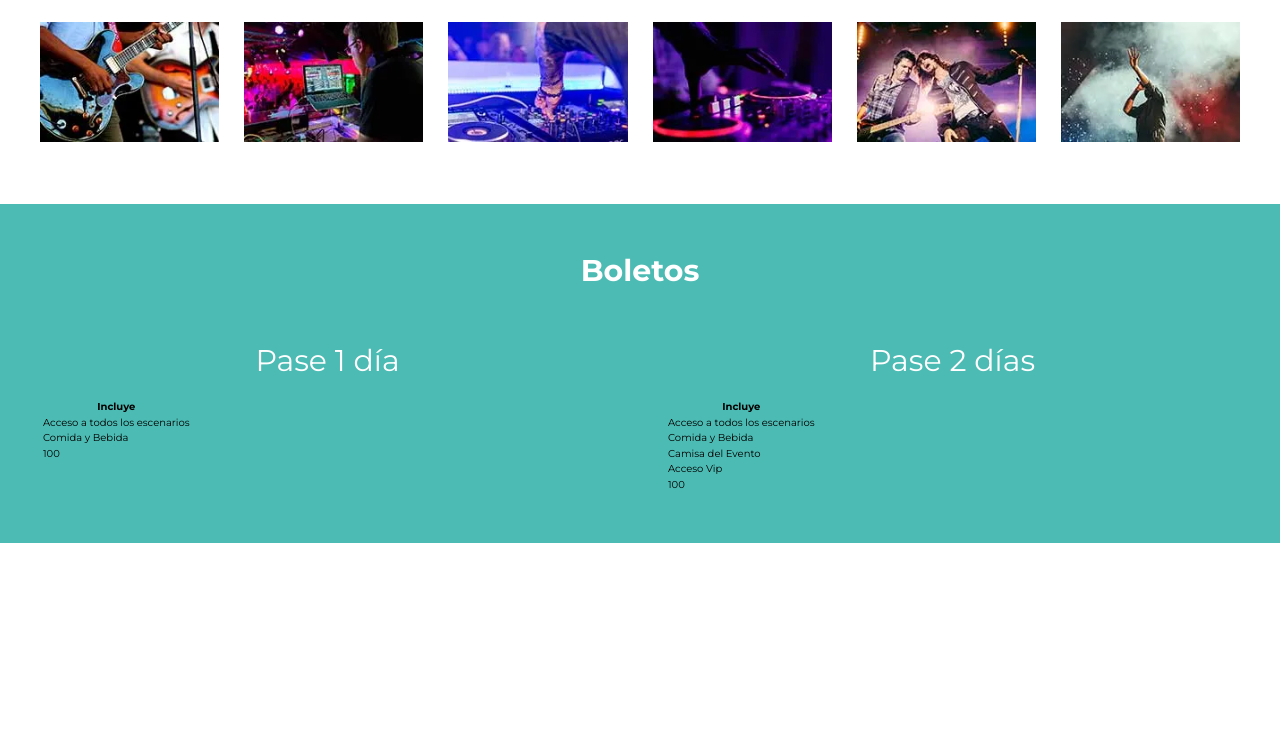
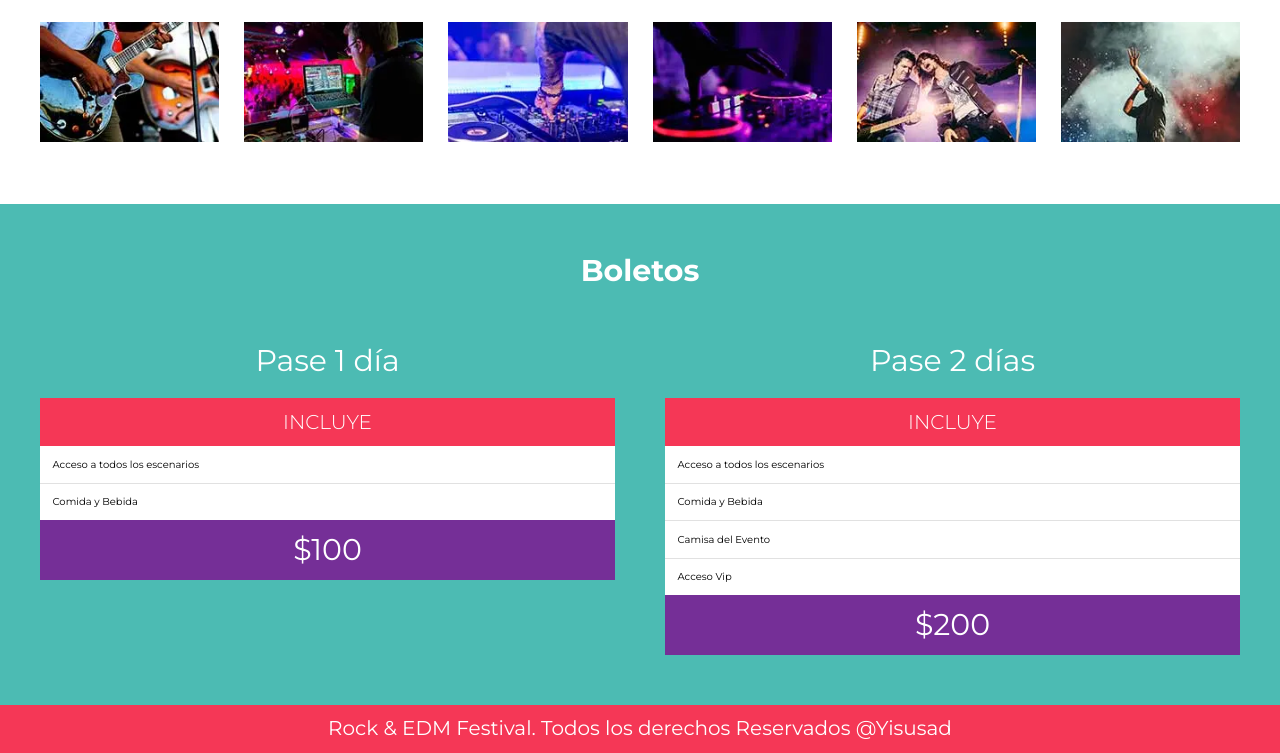
Before and after one commit to Yisusad/festival-musica-page, a website: page index.html in a window 1280 px wide. Shown: the part 2985-3738 px from the top of the page. Before the commit the page ends 3528 px from the top, so only its background shows below. Drawn offline with Linux system fonts and the light colour scheme.

Commit message:
Se aplica SASS a sección Pases, se finaliza

```diff
--- a/index.html
+++ b/index.html
@@ -137,7 +137,7 @@
 
                     <tfoot>
                         <tr>
-                            <td>100</td>
+                            <td>$100</td>
                         </tr>
                     </tfoot>
                 </table>
@@ -167,13 +167,17 @@
 
                     <tfoot>
                         <tr>
-                            <td>100</td>
+                            <td>$200</td>
                         </tr>
                     </tfoot>
                 </table>
             </div>
         </div>
     </section>
+
+    <footer class="footer">
+        <p>Rock & EDM Festival. Todos los derechos Reservados @Yisusad</p>
+    </footer>
     <script src="build/js/bundle.js"></script>
 </body>
 </html>
--- a/src/scss/app.scss
+++ b/src/scss/app.scss
@@ -11,3 +11,4 @@
 @import 'layout/lineup';
 @import 'layout/galeria';
 @import 'layout/boletos';
+@import 'layout/footer';
--- a/src/scss/layout/_boletos.scss
+++ b/src/scss/layout/_boletos.scss
@@ -19,3 +19,42 @@
         }
     }
 }
+
+.pase {
+    width: 100%;
+    border-spacing: 0;
+    thead{
+        background-color: $rosa;
+        th{
+            padding: $separacion/4;
+            color: $blanco;
+            text-transform: uppercase;
+            font-weight: $delgada;
+            font-size: 2rem;
+        }
+    }
+    tbody{
+        background-color: $blanco;
+        td{
+            padding: $separacion/4;
+            border-bottom: 1px solid #e1e1e1;
+        }
+        tr{
+            &:last-of-type{
+                td{
+                    border: none;
+                }
+            }
+        }
+    }
+    tfoot{
+        background-color: $morado;
+
+        td{
+            padding: $separacion/4;
+            text-align: center;
+            font-size: 3rem;
+            color: $blanco;
+        }
+    }
+}
--- /dev/null
+++ b/src/scss/layout/_footer.scss
@@ -0,0 +1,10 @@
+.footer{
+    background-color: $rosa;
+    padding: $separacion/4;
+    text-align: center;
+
+    p{
+        color: $blanco;
+        margin: 0;
+    }
+}
```
Also changed, not shown: build/css/app.css.
